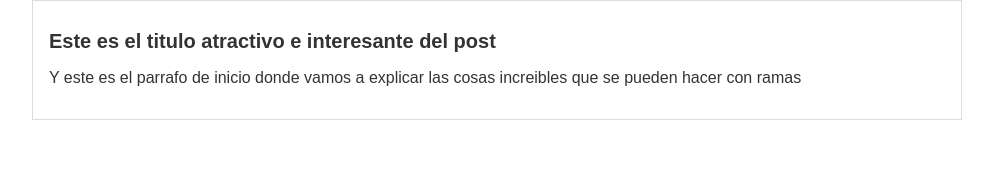
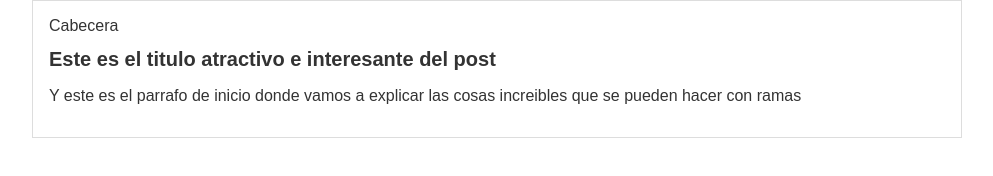
Before and after one commit to CristhianCM/hyperblog, a plain HTML site: page blogpost.html in a window 1280 px wide. Shown: the whole page, without its empty margins (143-1136 px from the left). Drawn offline with Linux system fonts and the light colour scheme.

Commit message:
Estructura inicial de la cabecera

```diff
--- a/blogpost.html
+++ b/blogpost.html
@@ -5,6 +5,9 @@
     </head>
     <body>
         <div id="container">
+            <div id="cabecera">
+                Cabecera
+            </div>
             <div id="post">
                 <h1>Este es el titulo
                     atractivo e interesante del
@@ -16,6 +19,6 @@
                     pueden hacer con ramas
                 </p>
             </div>
-        </div>
+        </>
     </body>
 </html>
```
